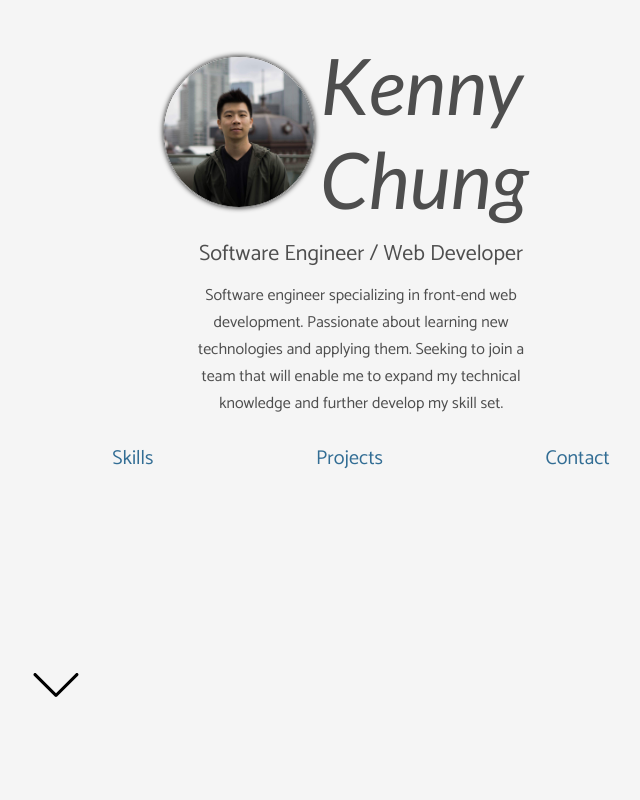
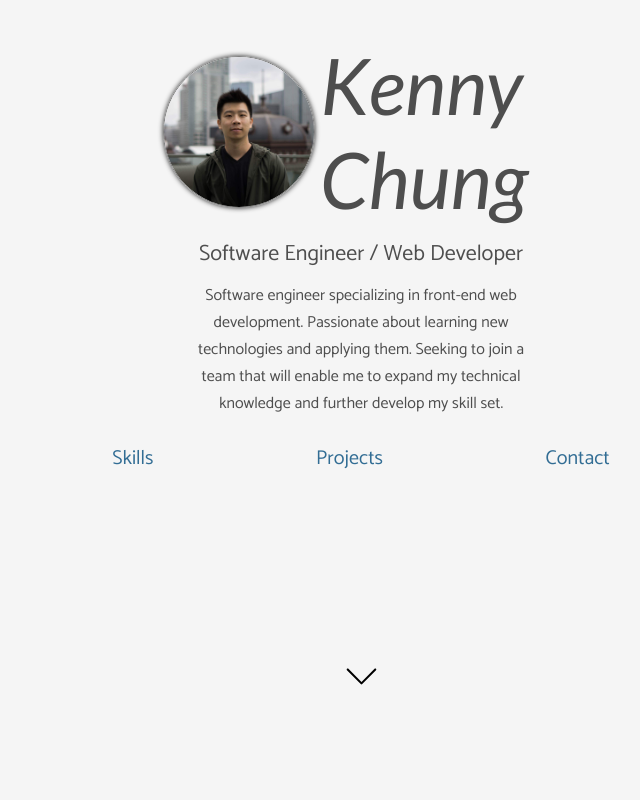
Before and after one commit to supahkenneh/supahkenneh.github.io, a plain HTML site: page index.html in a window 1280 px wide. Shown: the top 800 px of the page, without its empty margins (279-919 px from the left). Drawn offline with nearby package versions, Linux system fonts and the light colour scheme; some packages are replaced by stand-ins of ours; a script that the page names is missing.

Commit message:
Update style.css

```diff
--- a/css/style.css
+++ b/css/style.css
@@ -86,7 +86,7 @@ body {
 
 .arrow-nav {
   height: 50px;
-  width: 100%;
+  width: 5%;
   margin: 30px auto;
   transition: height 300ms ease-in;
 }
```
